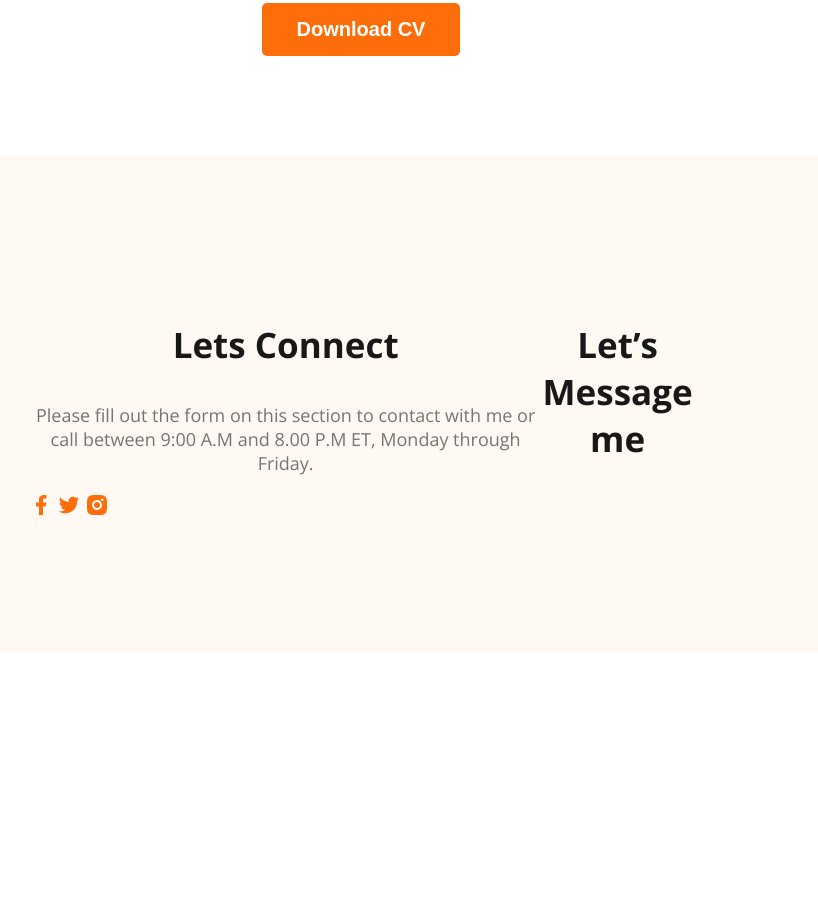
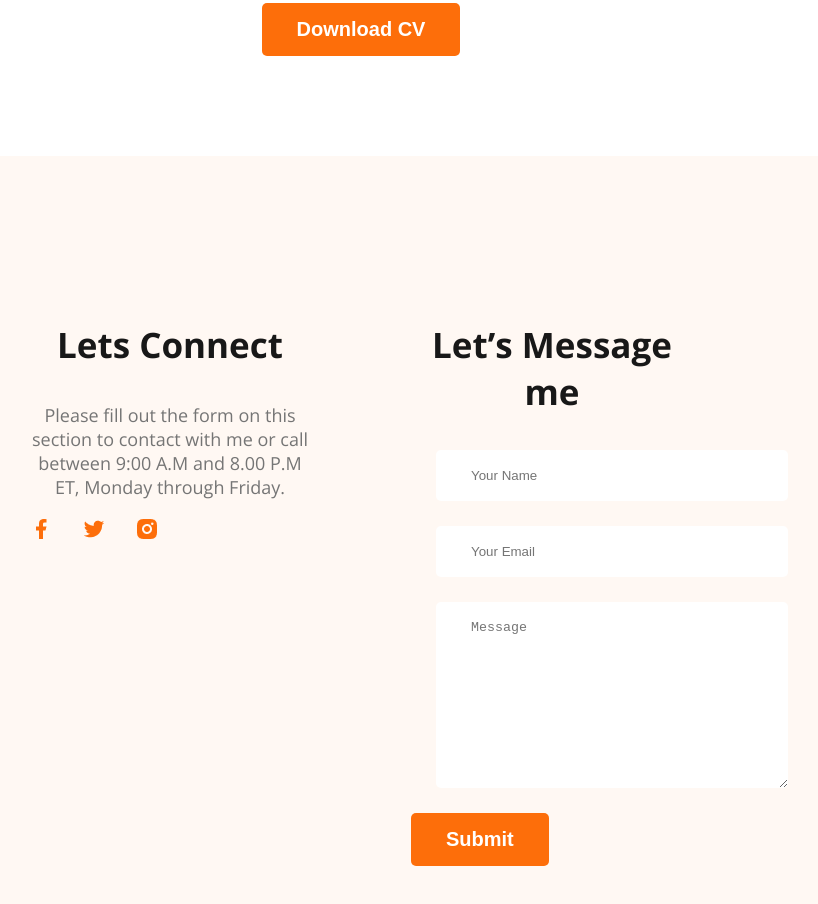
Before and after one commit to AbidShazid3/webdeveloper-portfolio, a plain HTML site: page index.html in a window 1280 px wide. Shown: the part 3235-4139 px from the top of the page, without its empty margins (279-1097 px from the left). Before the commit the page ends 3987 px from the top, so only its background shows below. Drawn offline with nearby package versions, Linux system fonts and the light colour scheme.

Commit message:
added footer and contact form

```diff
--- a/index.html
+++ b/index.html
@@ -156,6 +156,12 @@
     </div>
     <div class="footer-column">
         <h3 class="section-title">Let’s Message me</h3>
+        <form class="contact" action="">
+            <input type="text" placeholder="Your Name">
+            <input type="email" name="" id="" placeholder="Your Email">
+            <textarea name="" id="" cols="30" rows="10" placeholder="Message"></textarea>
+            <input class="btn-primary" type="submit" value="Submit">
+        </form>
     </div>
     </footer>
 </body>
--- a/styles.css/portfolio.css
+++ b/styles.css/portfolio.css
@@ -163,7 +163,8 @@ main section {
 .resume-item-instutute {
     color: #757575;
 }
-.resume-item-instutute{
+
+.resume-item-instutute {
     margin-bottom: 20px 0;
 }
 
@@ -173,17 +174,40 @@ main section {
     font-weight: 700;
     margin-bottom: 10px;
 }
-.resume-container{
-   margin: 30px;
+
+.resume-container {
+    margin: 30px;
 }
-.download-cv{
+
+.download-cv {
     text-align: center;
     margin: 50px;
 }
+
 /* footer style */
-footer{
+footer {
     display: flex;
+    gap: 100px;
     background: #FFF8F3;
     margin: 100px;
     padding: 130px 200px;
 }
+
+.footer-column {
+    width: 50%;
+}
+.social-links a{
+    margin-right: 25px;
+}
+
+.contact input[type="text"], .contact input[type="email"],
+textarea {
+    display: block;
+    margin: 25px;
+    color: #757575;
+    padding: 18px 35px;
+    border-radius: 5px;
+    background: #FFF;
+    border: 0;
+    width: 100%;
+}
```
